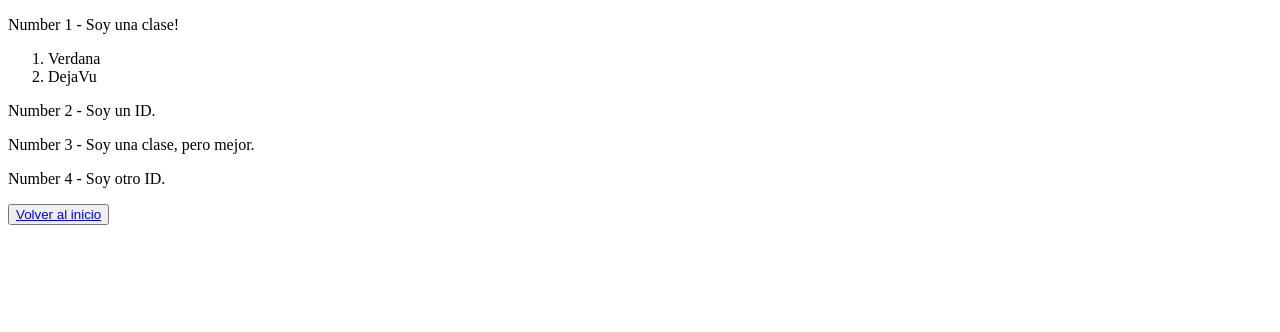
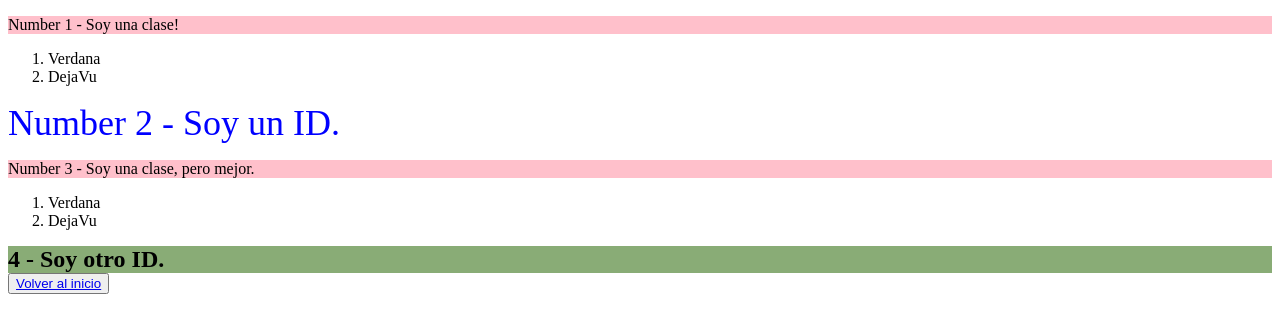
Before and after one commit to migonzv/ejercicios-css, a plain HTML site: page ejercicios/02-clases-id-selectores.html in a window 1280 px wide. Drawn offline with Linux system fonts and the light colour scheme.

Commit message:
Feat:casa

```diff
--- a/ejercicios/02-clases-id-selectores.html
+++ b/ejercicios/02-clases-id-selectores.html
@@ -39,20 +39,25 @@
       ¿El elemento numero 3 tiene varias clases?
   -->
 
-    <p class="impar"> Number 1 - Soy una clase! </p>
+    <p class="impar">Number 1 - Soy una clase!</p>
 
     <ol>
       <li>Verdana</li>
       <li>DejaVu</li>
     </ol>
 
-    <div id="par"> Number 2 -  Soy un ID. </div>
+    <div class="par" id="number2">Number 2 -  Soy un ID.</div>
 
-    <p> Number 3 - Soy una clase, pero mejor.</p>
+    <p class="impar" id="number3">Number 3 - Soy una clase, pero mejor.</p>
 
-    <p>Number 4 - Soy otro ID.</p>
+    <ol>
+      <li>Verdana</li>
+      <li>DejaVu</li>
+    </ol>
 
-    <button><a href="../index.html">Volver al inicio</a></button>
+    <div class="par2" id="number4">4 - Soy otro ID.</div>
+
+    <button><a href="./index.html">Volver al inicio</a></button>
 
 </body>
 </html>
--- a/ejercicios/css/02-clases-id-selectores.css
+++ b/ejercicios/css/02-clases-id-selectores.css
@@ -0,0 +1,18 @@
+.impar{
+    background-color: #FFC0CB;
+}
+
+.par{
+    color: #0000ff;
+    font-size: 36px;
+}
+
+.impar #number3{
+    font-size: 24px;
+}
+
+.par2{
+    background-color: #89AC76;
+    font-size: 24px;
+    font-weight: bold;
+}
```
